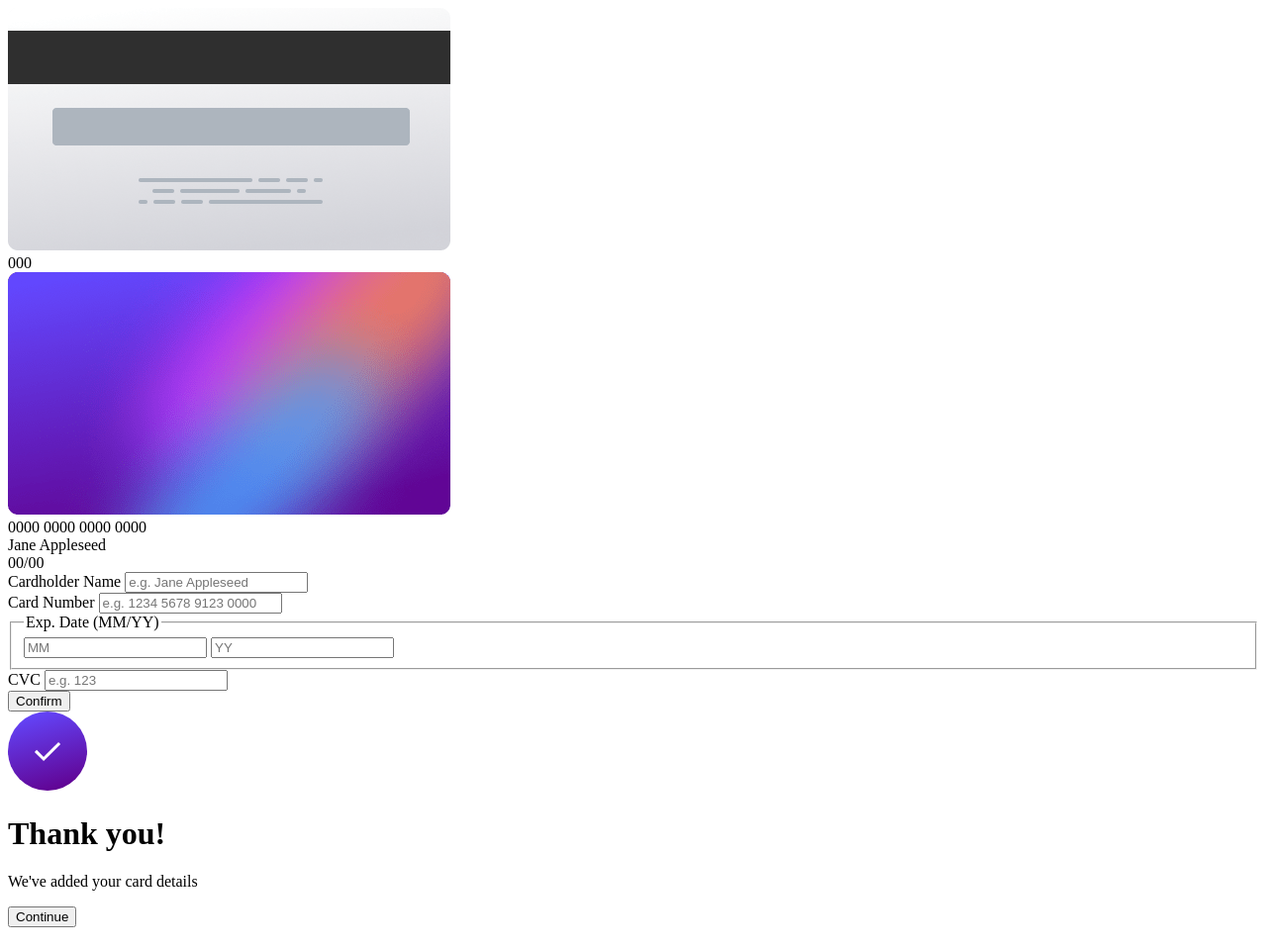
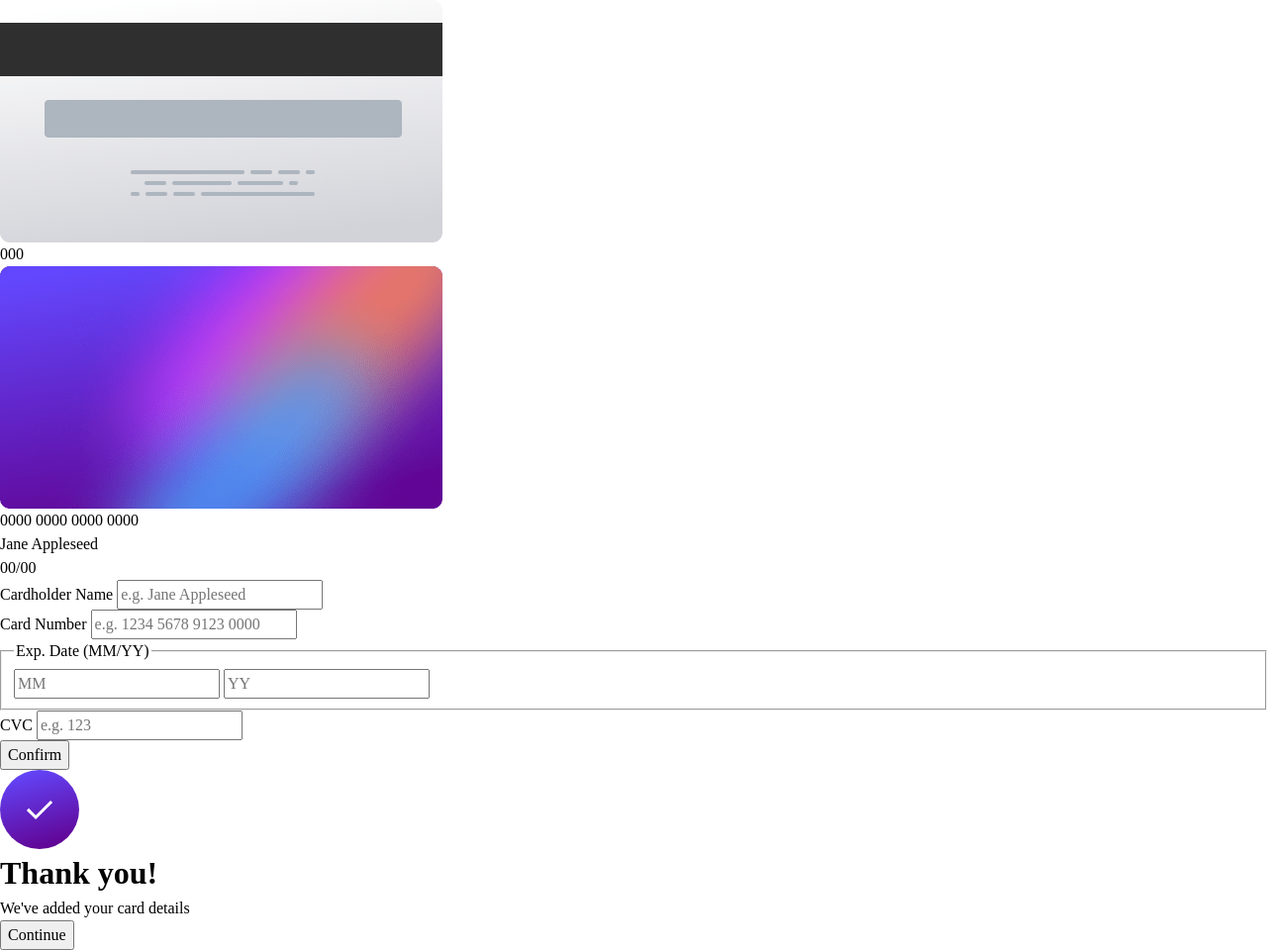
Before and after one commit to MatiasBastarrica/interactive-card-details-form, a plain HTML site: page index.html in a window 1280 px wide. Shown: the whole page at 99% size. Drawn offline with Linux system fonts and the light colour scheme.

Commit message:
Write the CSS reset

```diff
--- a/index.html
+++ b/index.html
@@ -9,7 +9,7 @@
       sizes="32x32"
       href="./images/favicon-32x32.png"
     />
-
+    <link rel="stylesheet" href="./styles.css" />
     <title>Frontend Mentor | Interactive card details form</title>
   </head>
   <body>
--- /dev/null
+++ b/styles.css
@@ -0,0 +1,65 @@
+/* ### CSS RESET ### */
+
+*,
+*::before,
+*::after {
+  box-sizing: border-box;
+}
+
+*:not(dialog) {
+  margin: 0;
+}
+
+@media (prefers-reduced-motion: no-preference) {
+  html {
+    interpolate-size: allow-keywords;
+  }
+}
+
+body {
+  line-height: 1.5;
+  -webkit-font-smoothing: antialiased;
+}
+
+img,
+picture,
+video,
+canvas,
+svg {
+  display: block;
+  max-width: 100%;
+}
+
+input,
+button,
+textarea,
+select {
+  font: inherit;
+}
+
+p,
+h1,
+h2,
+h3,
+h4,
+h5,
+h6 {
+  overflow-wrap: break-word;
+}
+
+p {
+  text-wrap: pretty;
+}
+h1,
+h2,
+h3,
+h4,
+h5,
+h6 {
+  text-wrap: balance;
+}
+
+#root,
+#__next {
+  isolation: isolate;
+}
```
